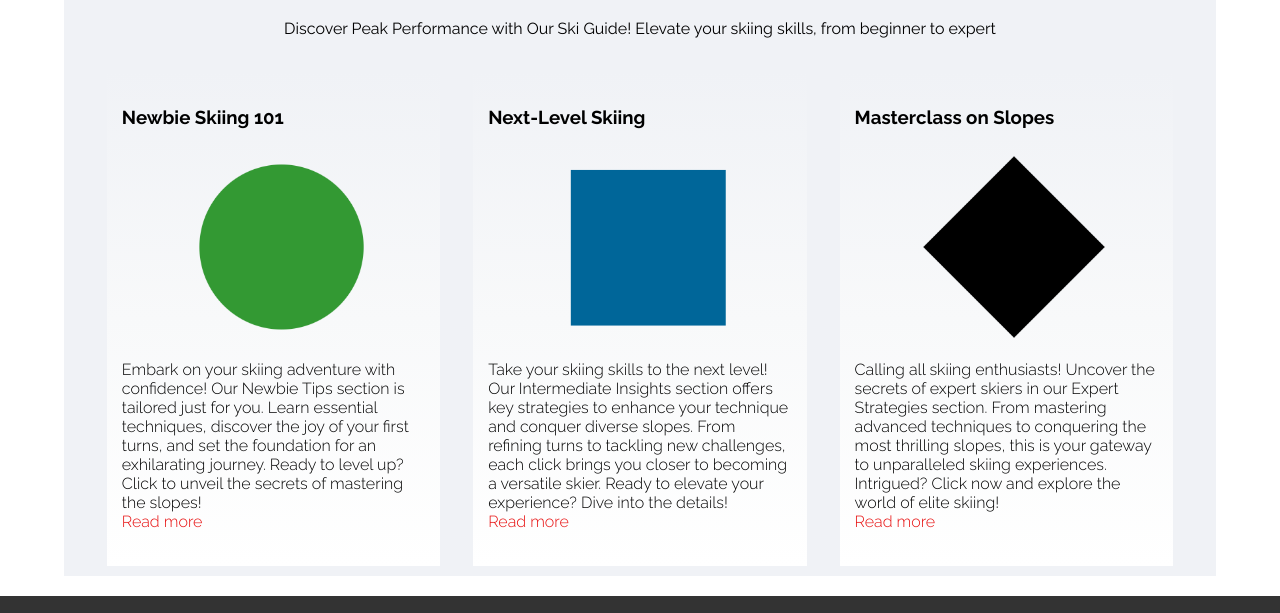
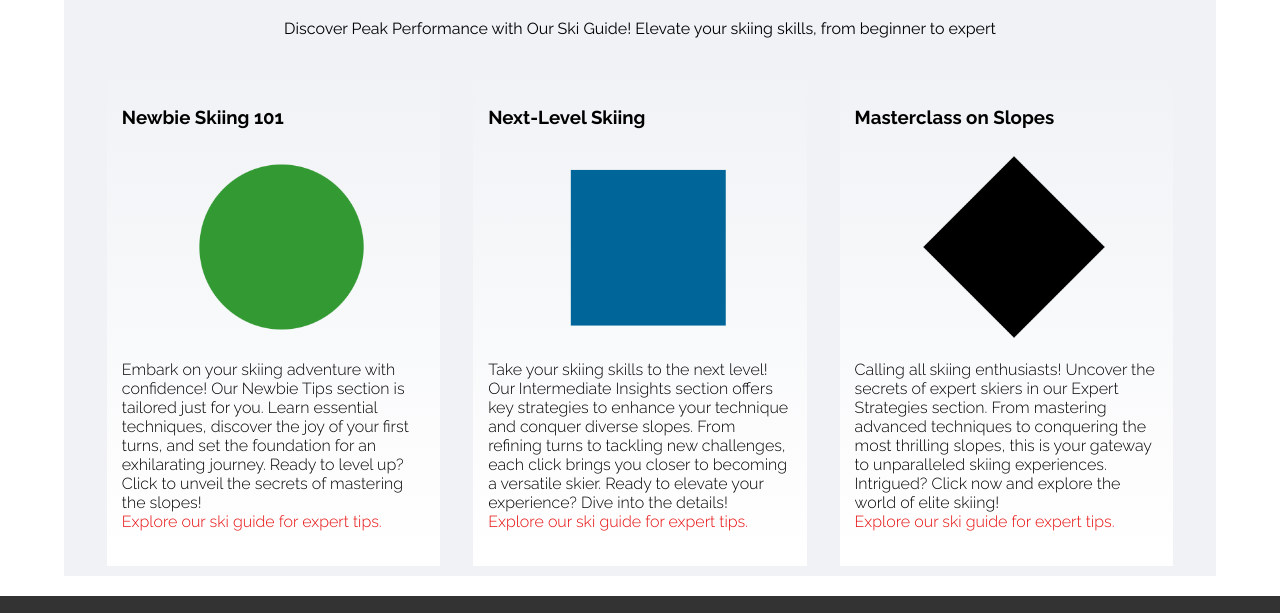
Before and after one commit to AntonEi/Skier-s-Guide, a plain HTML site: page index.html in a window 1280 px wide. Shown: the part 1844-2457 px from the top of the page. Drawn offline with Linux system fonts and the light colour scheme.

Commit message:
fix ceo problem on home page

```diff
--- a/index.html
+++ b/index.html
@@ -170,7 +170,7 @@
                         techniques, discover the joy of your first turns, and set the foundation for an exhilarating journey. Ready to level up?
                         Click to unveil the secrets of mastering the slopes!
                         <br>
-                        <a href="ski-guide.html">Read more</a>
+                        <a href="ski-guide.html">Explore our ski guide for expert tips.</a>
                     </p>
                     <hr>
                 </div>
@@ -183,7 +183,7 @@
                         technique and conquer diverse slopes. From refining turns to tackling new challenges, each click brings you closer to
                         becoming a versatile skier. Ready to elevate your experience? Dive into the details!
                         <br>
-                        <a href="ski-guide.html">Read more</a>
+                        <a href="ski-guide.html">Explore our ski guide for expert tips.</a>
                     </p>
                     <hr>
                 </div>
@@ -196,7 +196,7 @@
                         advanced techniques to conquering the most thrilling slopes, this is your gateway to unparalleled skiing experiences.
                         Intrigued? Click now and explore the world of elite skiing!
                         <br>
-                        <a href="ski-guide.html">Read more</a>
+                        <a href="ski-guide.html">Explore our ski guide for expert tips.</a>
                     </p>
                     <hr>
                 </div>
```
Also changed, not shown: assets/images/newwireframe1.png (added), assets/images/newwireframe2.png (added).
